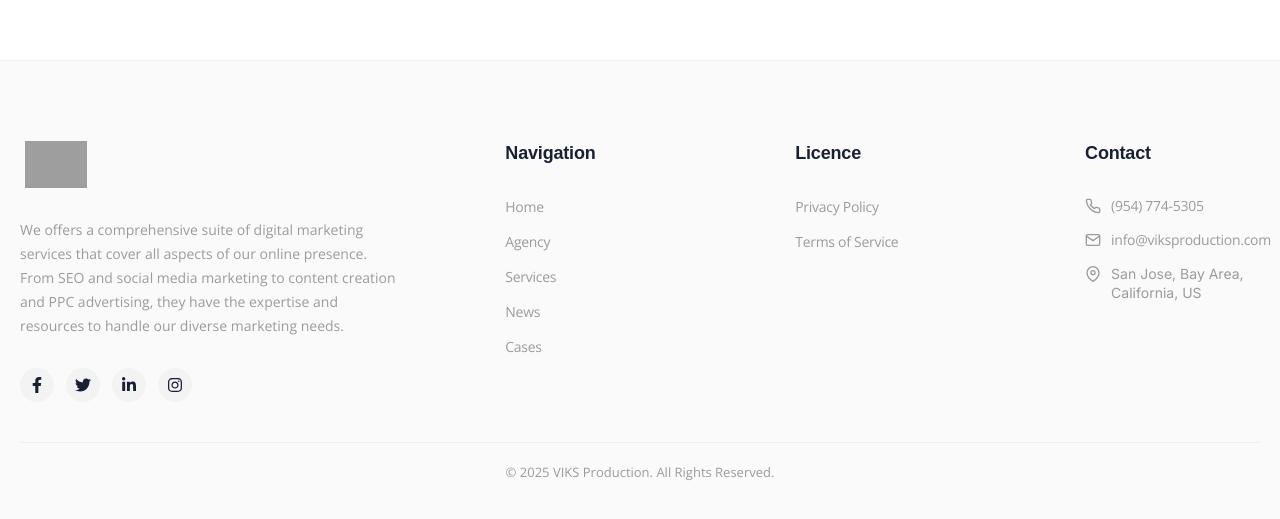
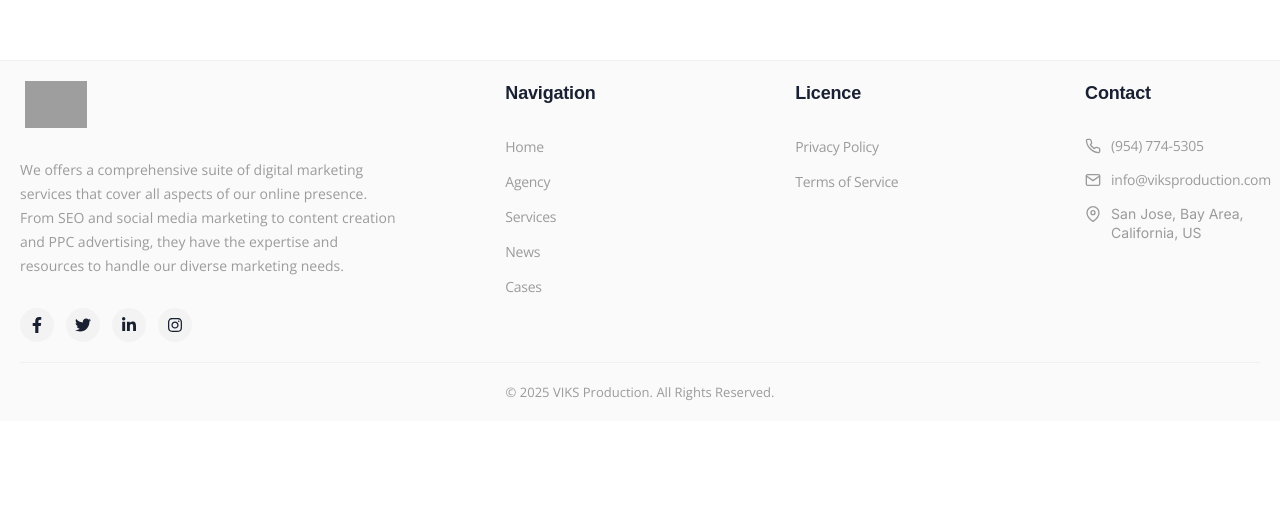
Before and after one commit to VityaAresov/VIKSProduction, a Next.js app in the folder viks_media-main/: page / in a window 1280 px wide. Shown: the part 5171-5690 px from the top of the page. After the commit the page ends 5592 px from the top, so only its background shows below. Built offline with nearby package versions, Linux system fonts and the light colour scheme; grey boxes are pictures that could not be loaded; a web font is replaced by a local one.

Commit message:
style(footer): reduce padding and adjust spacing
- Decreased vertical padding in footer section from 80px/40px to 20px
- Removed bottom margin from footer links container
- Reduced top margin in footer bottom section from 40px to 20px
- Kept consistent border styling throughout

```diff
--- a/viks_media-main/src/components/common/Footer.module.css
+++ b/viks_media-main/src/components/common/Footer.module.css
@@ -2,7 +2,7 @@
 
 .footerSection {
     background-color: #FAFAFA;
-    padding: 80px 0 40px 0;
+    padding: 20px 0 20px 0;
     border-top: 1px solid #f0f0f0;
     box-sizing: border-box;
 }
@@ -19,7 +19,7 @@
     align-items: flex-start;
     gap: 108px;
     flex-wrap: wrap;
-    margin-bottom: 40px;
+    /*margin-bottom: 40px; */
 }
 
 
@@ -148,7 +148,7 @@
 
 
 .footerBottom {
-    margin-top: 40px;
+    margin-top: 20px;
     padding-top: 20px;
     border-top: 1px solid #f0f0f0;
     text-align: center;
```
